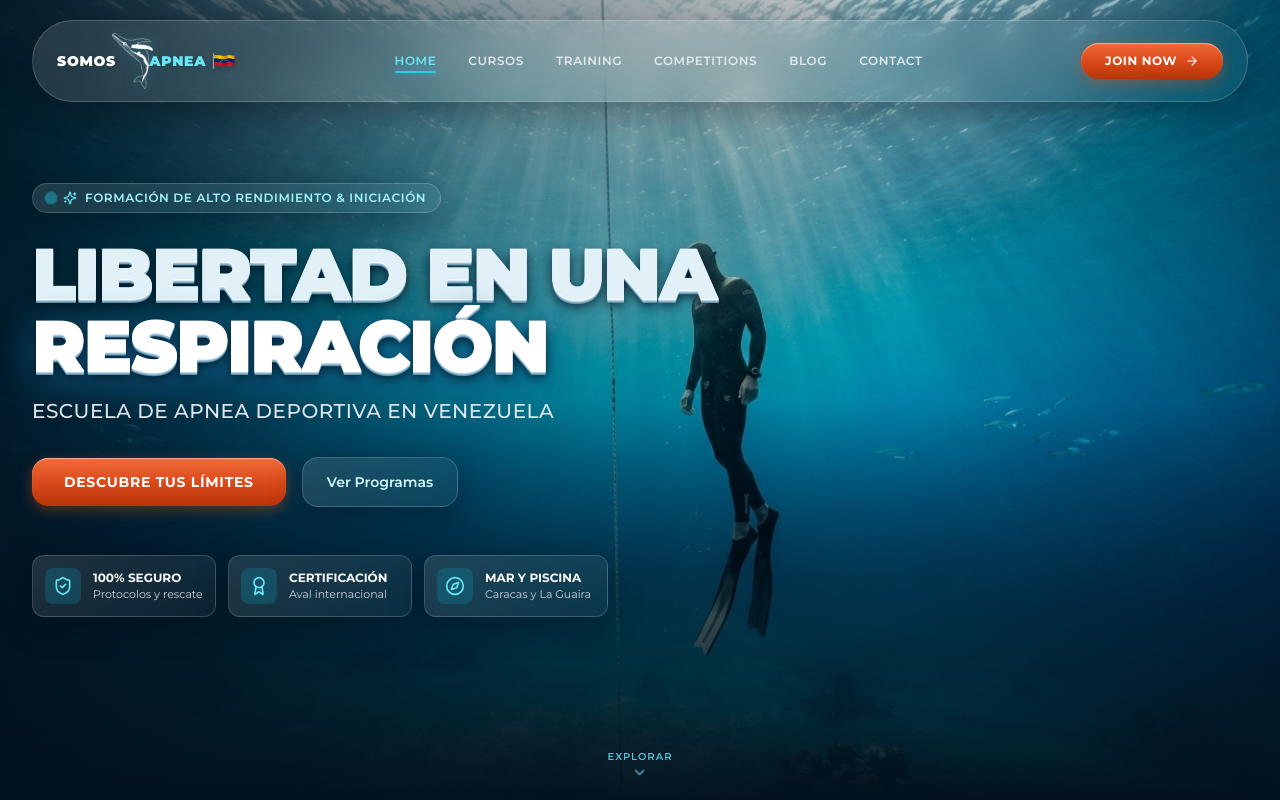
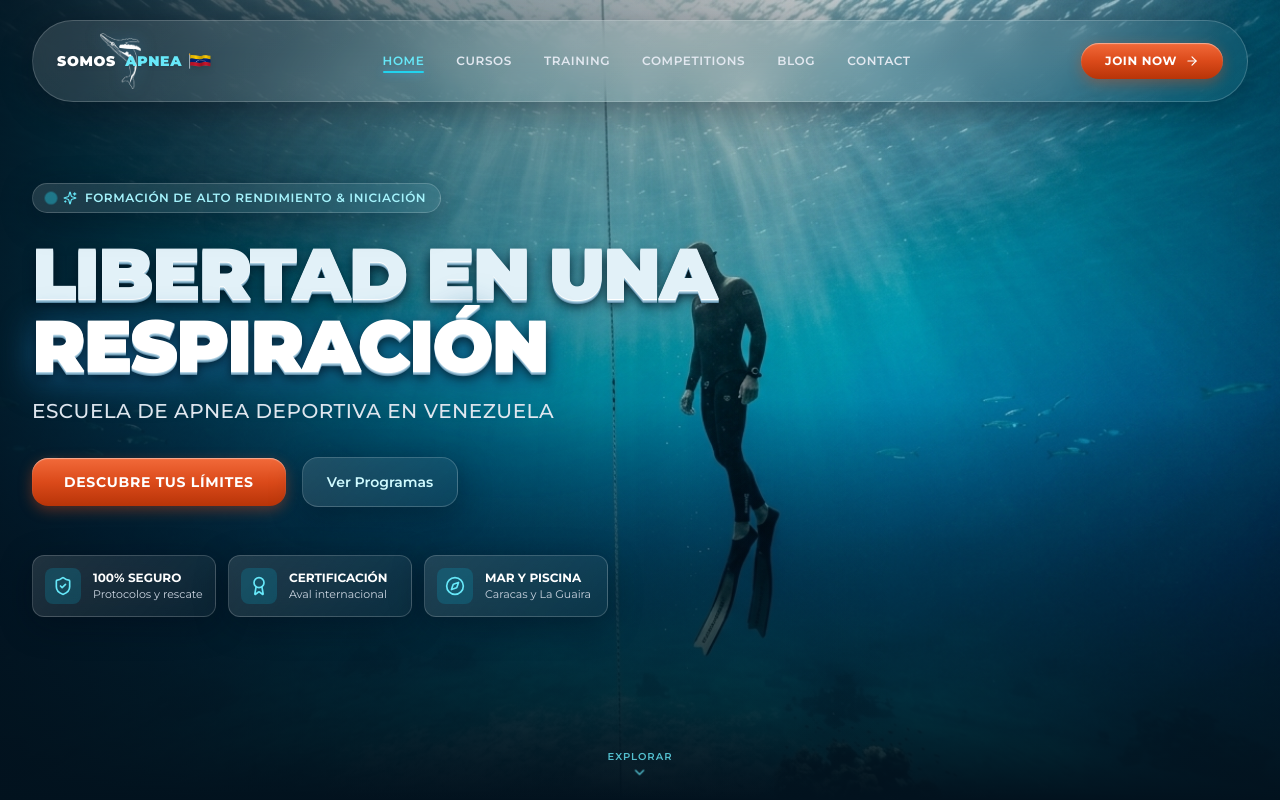
Before and after one commit to jhonshua/pagina-somos-apnea, a React (Vite) app: page / in a window 1280 px wide. Shown: the top 800 px of the page. Built offline with nearby package versions, Linux system fonts and the light colour scheme; the HTML template or start-up script is replaced by a standard one.

Commit message:
style: strongly tighten gap between SOMOS, whale, and APNEA

```diff
--- a/src/components/Footer.tsx
+++ b/src/components/Footer.tsx
@@ -11,7 +11,7 @@ export const Footer: React.FC = () => {
           {/* Brand Col */}
           <div className="md:col-span-2">
             <div className="flex items-center mb-4 select-none">
-              <span className="text-white text-xs sm:text-[13px] md:text-sm font-black tracking-wider drop-shadow leading-none uppercase -mr-0.5 sm:-mr-1">
+              <span className="text-white text-xs sm:text-[13px] md:text-sm font-black tracking-wider drop-shadow leading-none uppercase -mr-3 sm:-mr-4 z-10">
                 SOMOS
               </span>
               <div className="h-11 sm:h-12 w-auto flex items-center justify-center shrink-0">
@@ -21,7 +21,7 @@ export const Footer: React.FC = () => {
                   className="h-full w-auto object-contain filter drop-shadow-[0_0_8px_rgba(56,164,224,0.5)] pointer-events-none"
                 />
               </div>
-              <div className="flex items-center gap-1 sm:gap-1.5 -ml-0.5 sm:-ml-1">
+              <div className="flex items-center gap-1 sm:gap-1.5 -ml-3 sm:-ml-4 z-10">
                 <span className="text-cyan-300 text-xs sm:text-[13px] md:text-sm font-black tracking-wider leading-none drop-shadow uppercase">
                   APNEA
                 </span>
--- a/src/components/Navbar.tsx
+++ b/src/components/Navbar.tsx
@@ -25,12 +25,12 @@ export const Navbar: React.FC<NavbarProps> = ({ onOpenJoinModal }) => {
 
         {/* Logo Oficial: SOMOS + Ballena + APNEA + Bandera Ondulante integrados */}
         <a href="#home" className="flex items-center group cursor-pointer select-none">
-          {/* SOMOS */}
-          <span className="text-white text-xs sm:text-[13px] md:text-sm font-black tracking-wider drop-shadow leading-none uppercase -mr-0.5 sm:-mr-1">
+          {/* SOMOS - pegado fuertemente a la ballena */}
+          <span className="text-white text-xs sm:text-[13px] md:text-sm font-black tracking-wider drop-shadow leading-none uppercase -mr-3 sm:-mr-4 z-10">
             SOMOS
           </span>
 
-          {/* En el medio: Solo la ballena pegada directamente a las letras */}
+          {/* En el medio: Solo la ballena */}
           <div className="relative h-11 sm:h-12 md:h-14 w-auto flex items-center justify-center shrink-0">
             <img
               src="/whale-only.png"
@@ -39,8 +39,8 @@ export const Navbar: React.FC<NavbarProps> = ({ onOpenJoinModal }) => {
             />
           </div>
 
-          {/* APNEA + Bandera Ondulante de Venezuela */}
-          <div className="flex items-center gap-1 sm:gap-1.5 -ml-0.5 sm:-ml-1">
+          {/* APNEA - pegado fuertemente a la ballena + Bandera Ondulante */}
+          <div className="flex items-center gap-1 sm:gap-1.5 -ml-3 sm:-ml-4 z-10">
             <span className="text-cyan-300 text-xs sm:text-[13px] md:text-sm font-black tracking-wider leading-none drop-shadow uppercase">
               APNEA
             </span>
```
